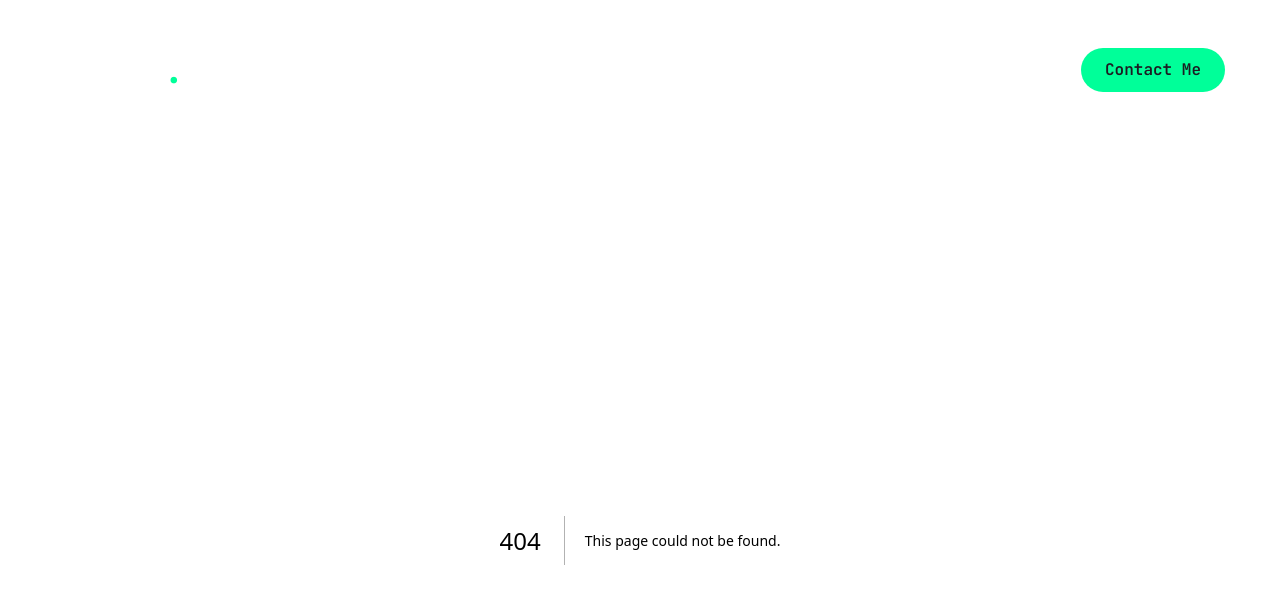
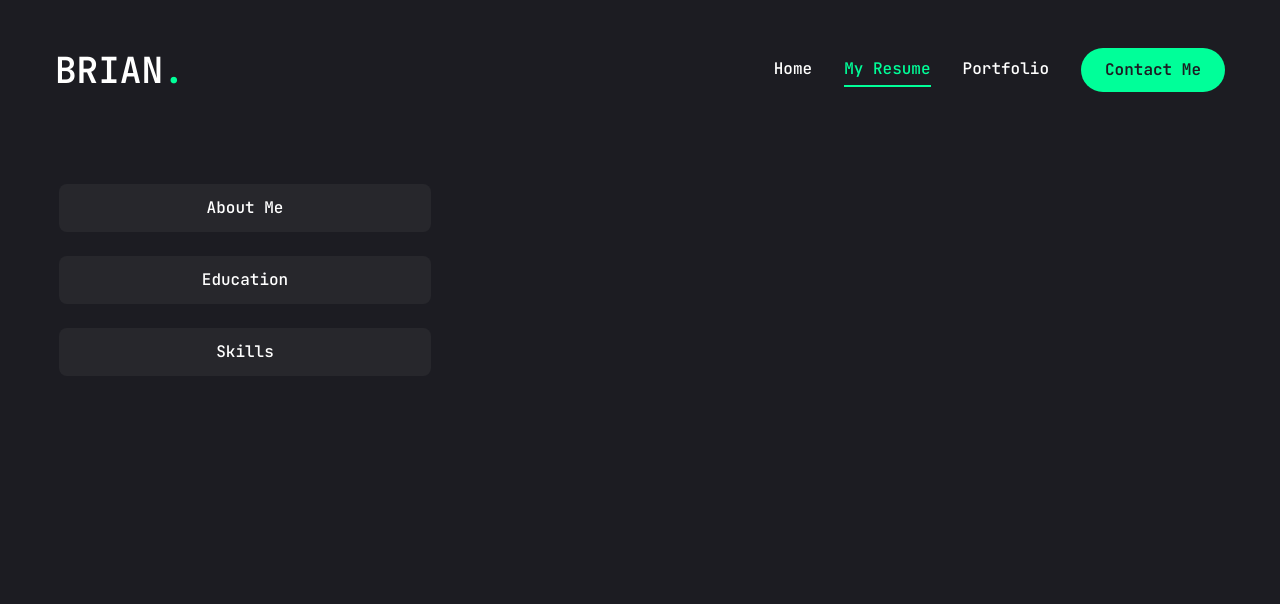
Before and after one commit to NovebrianSP/next-porto, a Next.js app: page /resume in a window 1280 px wide. Before the commit this address had no page. Shown: the top 604 px of the page. Built offline with nearby package versions, Linux system fonts and the light colour scheme.

Commit message:
Resume page update

```diff
--- a/app/about/page.jsx
+++ /dev/null
@@ -1,12 +0,0 @@
-import PageTransition from "@/components/ui/PageTransition";
-
-const About = () => {
-  return (
-    <>
-      <PageTransition />
-      <div>About</div>
-    </>
-  );
-};
-
-export default About;
--- /dev/null
+++ b/app/resume/page.jsx
@@ -0,0 +1,97 @@
+"use client"
+import PageTransition from "@/components/ui/PageTransition";
+import { Description } from "@radix-ui/react-dialog";
+import { FaHtml5, FaCss3, FaJs, FaReact, FaNodeJs } from "react-icons/fa";
+
+import {
+  SiTailwindcss,
+  SiBootstrap,
+  SiLaravel,
+  SiLaragon,
+  SiCodeigniter,
+} from "react-icons/si";
+
+import { Tabs, TabsContent, TabsList, TabsTrigger } from "@/components/ui/tabs";
+import { ScrollArea } from "@/components/ui/scroll-area";
+import { motion } from "framer-motion";
+
+const about = [
+  {
+    title: "About Me",
+    description:
+      "Enthusiastic Junior Web Developer with a passion for creating user-friendly and engaging web applications.Interested in exploring emerging technologies and staying at the forefront of web development trends.Committed to delivering high-quality work and meeting project deadlines.",
+    info: [
+      {
+        fieldName: "Name",
+        fieldValue: "Novebrian Setya Purwanto",
+      },
+      {
+        fieldName: "Phone",
+        fieldValue: "(+62) 896-9492-9896",
+      },
+      {
+        fieldName: "Nationality",
+        fieldValue: "Indonesian",
+      },
+      {
+        fieldName: "Email",
+        fieldValue: "novebrian211@gmail.com",
+      },
+      {
+        fieldName: "Freelance",
+        fieldValue: "Available",
+      },
+      {
+        fieldName: "Languages",
+        fieldValue: "Indonesia, English",
+      },
+    ],
+  },
+];
+const Resume = () => {
+  return (
+    <>
+      <PageTransition />
+      <motion.div
+        initial={{ opacity: 0 }}
+        animate={{
+          opacity: 1,
+          transition: { delay: 2.4, duration: 0.4, ease: "easeIn" },
+        }}
+        className="min-h-[80vh] flex items-center justify-center py-12 xl:py-0"
+      >
+        <div className="container mx-auto">
+          <Tabs
+            defaulValue="about"
+            className="flex flex-col xl:flex-row gap-[60px]"
+          >
+            <TabsList className="flex flex-col w-full max-w-[380px] mx-auto xl:mx-0 gap-6">
+              <TabsTrigger value="about">About Me</TabsTrigger>
+              <TabsTrigger value="education">Education</TabsTrigger>
+              <TabsTrigger value="skills">Skills</TabsTrigger>
+            </TabsList>
+
+            <div className="min-h-[70vh] w-full">
+              <TabsContent value="about" className='w-full'>
+                <div className="flex flex-col gap-[30px] text-center xl:text-left">
+                  <h3 className='text-4xl font-bold'>{about.title}</h3>
+                  <p className='max-w-[600px] text-white/60 mx-auto xl:mx-0'>{about.description}</p>
+                </div>
+              </TabsContent>
+
+              <TabsContent value="education" className='w-full'>
+                about
+              </TabsContent>
+
+              <TabsContent value="skills" className='w-full'>
+                about
+              </TabsContent>
+            </div>
+          </Tabs>
+        </div>
+      </motion.div>
+    </>
+  );
+};
+
+export default Resume;
--- a/components/MobileNav.jsx
+++ b/components/MobileNav.jsx
@@ -9,8 +9,8 @@ const links = [
     path: "/",
   },
   {
-    name: "about me",
-    path: "/about",
+    name: "my resume",
+    path: "/resume",
   },
   {
     name: "portfolio",
@@ -20,13 +20,16 @@ const links = [
 
 const MobileNav = () => {
   const pathname = usePathname();
+  const handleSheetContentClick = () =>{
+    Sheet.close();
+  }
   return (
     <Sheet>
       <SheetTrigger className="flex justify-center items-center">
         <CiMenuFries className="text-[32px] text-accent" />
       </SheetTrigger>
 
-      <SheetContent className="flex flex-col">
+      <SheetContent className="flex flex-col" onClick={handleSheetContentClick}>
         <div className="mt-32 mb-40 text-center text-2xl">
           <Link href="/">
             <h1 className="text-4xl font-semibold">
--- a/components/Nav.jsx
+++ b/components/Nav.jsx
@@ -9,8 +9,8 @@ const links = [
     path: "/",
   },
   {
-    name: "about me",
-    path: "/about",
+    name: "my resume",
+    path: "/resume",
   },
   {
     name: "portfolio",
--- a/components/ui/tabs.jsx
+++ b/components/ui/tabs.jsx
@@ -1,43 +1,43 @@
-"use client"
+"use client";
 
-import * as React from "react"
-import * as TabsPrimitive from "@radix-ui/react-tabs"
+import * as React from "react";
+import * as TabsPrimitive from "@radix-ui/react-tabs";
 
-import { cn } from "@/lib/utils"
+import { cn } from "@/lib/utils";
 
-const Tabs = TabsPrimitive.Root
+const Tabs = TabsPrimitive.Root;
 
 const TabsList = React.forwardRef(({ className, ...props }, ref) => (
   <TabsPrimitive.List
     ref={ref}
-    className={cn(
-      "inline-flex h-10 items-center justify-center rounded-md bg-slate-100 p-1 text-slate-500 dark:bg-slate-800 dark:text-slate-400",
-      className
-    )}
-    {...props} />
-))
-TabsList.displayName = TabsPrimitive.List.displayName
+    className={cn("inline-flex h-auto wounded-md p-1 text-primary", className)}
+    {...props}
+  />
+));
+TabsList.displayName = TabsPrimitive.List.displayName;
 
 const TabsTrigger = React.forwardRef(({ className, ...props }, ref) => (
   <TabsPrimitive.Trigger
     ref={ref}
     className={cn(
-      "inline-flex items-center justify-center whitespace-nowrap rounded-sm px-3 py-1.5 text-sm font-medium ring-offset-white transition-all focus-visible:outline-none focus-visible:ring-2 focus-visible:ring-slate-950 focus-visible:ring-offset-2 disabled:pointer-events-none disabled:opacity-50 data-[state=active]:bg-white data-[state=active]:text-slate-950 data-[state=active]:shadow-sm dark:ring-offset-slate-950 dark:focus-visible:ring-slate-300 dark:data-[state=active]:bg-slate-950 dark:data-[state=active]:text-slate-50",
+      "inline-flex items-center w-full bg-[#27272c] justify-center whitespace-nowrap text-white rounded-lg p-3 text-base font-medium ring-offset-white transition-all disabled:pointer-events-none disabled:opacity-50 data-[state=active]:bg-accent data-[state=active]:text-primary data-[state=active]:font-bold data-[state=active]:shadow-sm",
       className
     )}
-    {...props} />
-))
-TabsTrigger.displayName = TabsPrimitive.Trigger.displayName
+    {...props}
+  />
+));
+TabsTrigger.displayName = TabsPrimitive.Trigger.displayName;
 
 const TabsContent = React.forwardRef(({ className, ...props }, ref) => (
   <TabsPrimitive.Content
     ref={ref}
     className={cn(
-      "mt-2 ring-offset-white focus-visible:outline-none focus-visible:ring-2 focus-visible:ring-slate-950 focus-visible:ring-offset-2 dark:ring-offset-slate-950 dark:focus-visible:ring-slate-300",
+      "min-h-[480px] ring-offset-white focus-visible:outline-none focus-visible:ring-2 focus-visible:ring-slate-950 focus-visible:ring-offset-2 dark:ring-offset-slate-950 dark:focus-visible:ring-slate-300",
       className
     )}
-    {...props} />
-))
-TabsContent.displayName = TabsPrimitive.Content.displayName
+    {...props}
+  />
+));
+TabsContent.displayName = TabsPrimitive.Content.displayName;
 
-export { Tabs, TabsList, TabsTrigger, TabsContent }
+export { Tabs, TabsList, TabsTrigger, TabsContent };
```
